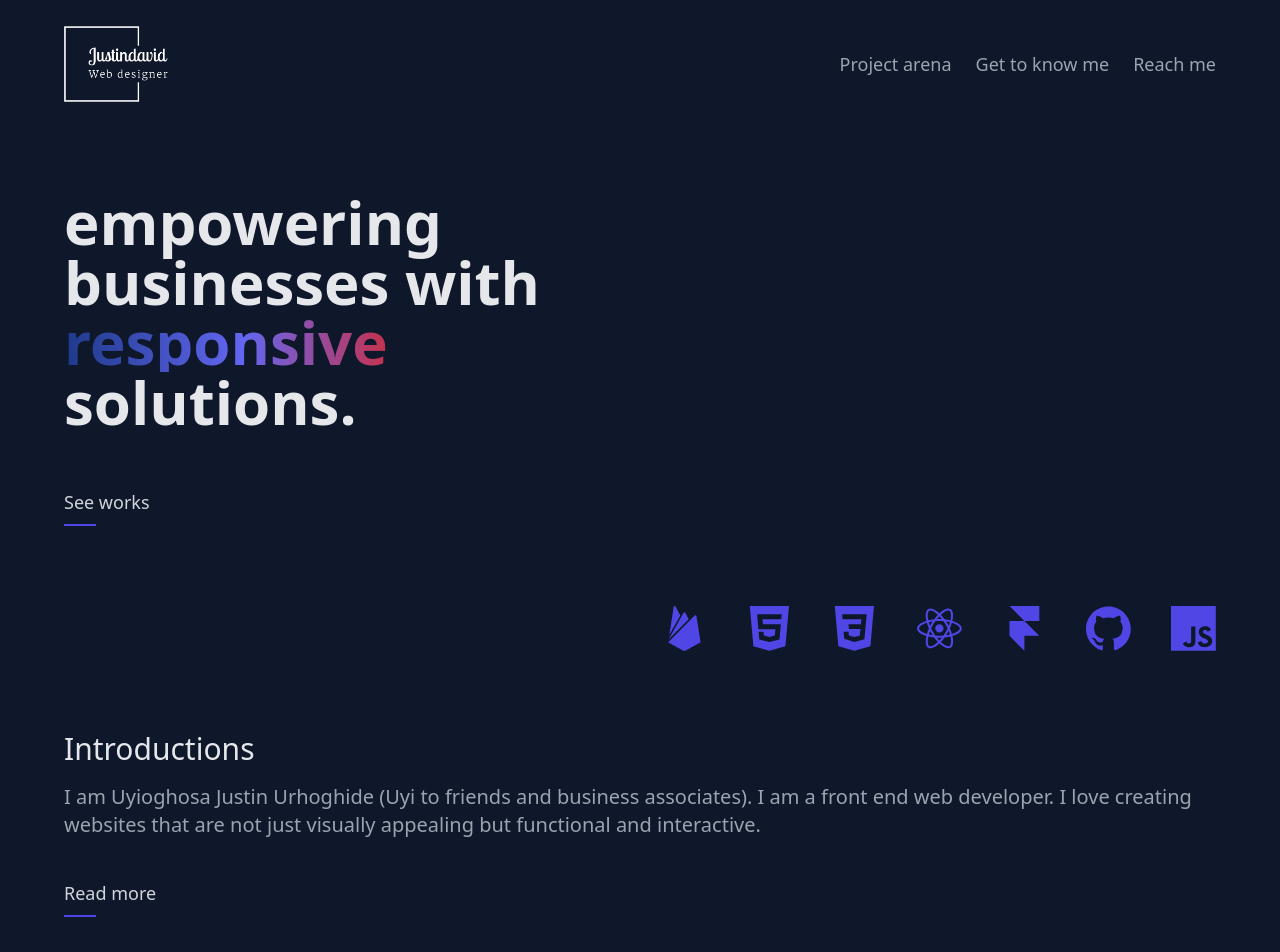
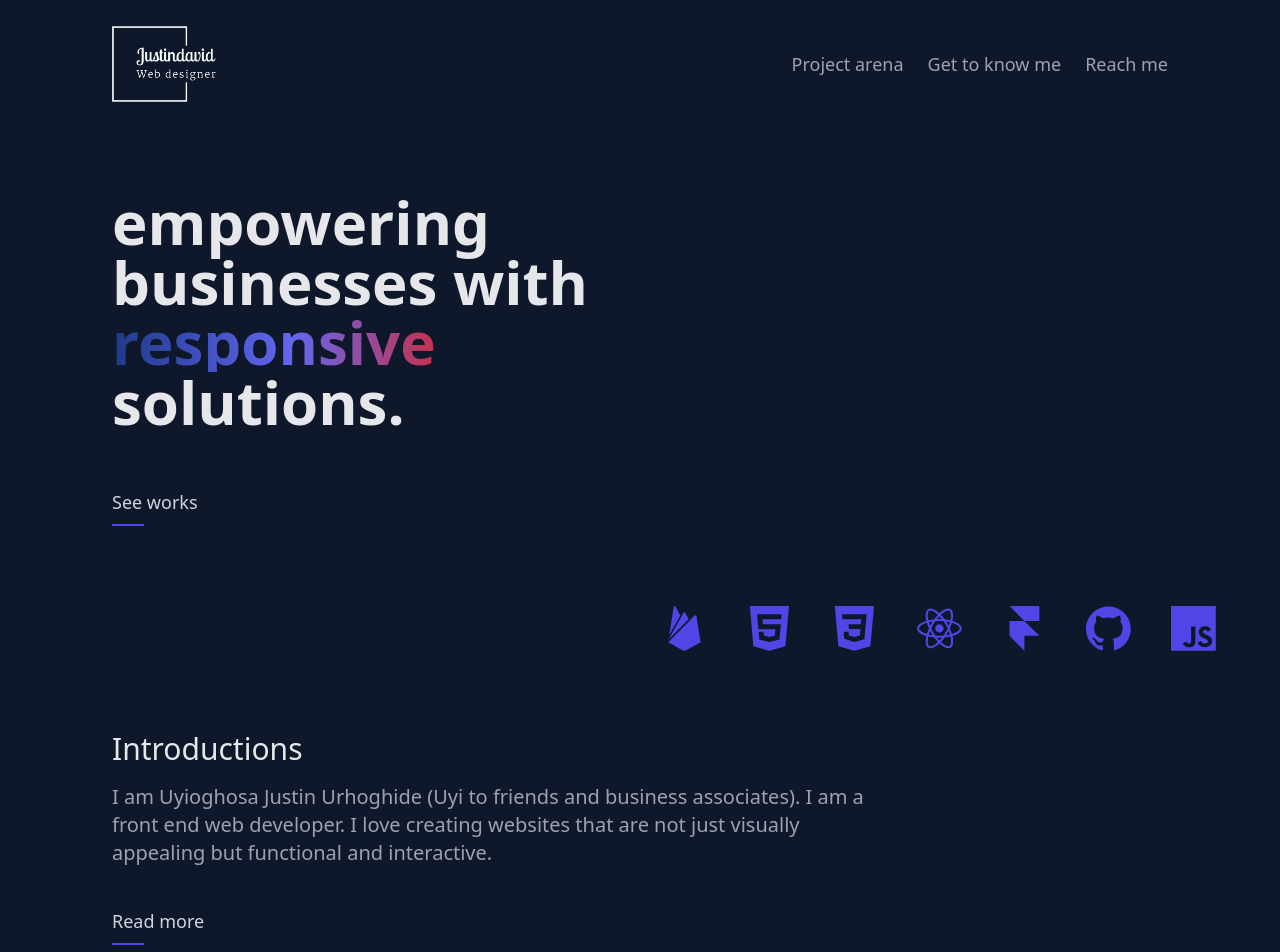
Before and after one commit to Uyimolo/my-react-portfolio, a React (Vite) app: page / in a window 1280 px wide. Shown: the top 952 px of the page. Built offline with nearby package versions, Linux system fonts and the light colour scheme.

Commit message:
set padding for very large screens and also set max width of rootLayout to 1500px

```diff
--- a/src/components/About.jsx
+++ b/src/components/About.jsx
@@ -2,9 +2,9 @@ import MildCta from "./MildCta";
 
 const About = () => {
   return (
-    <section className="px-6 md:px-16 flex flex-col space-y-4 h-full">
+    <section className="px-6 flex flex-col space-y-4 h-full md:px-16 xl:px-28">
       <h2 className="text-2xl text-gray-200 lg:text-3xl">Introductions</h2>
-      <p className="text-gray-400 md:max-w-2xl lg:max-w-full lg:text-xl">
+      <p className="text-gray-400 md:max-w-2xl lg:max-w-3xl lg:text-xl">
         I am Uyioghosa Justin Urhoghide (Uyi to friends and business
         associates). I am a front end web developer. I love creating websites
         that are not just visually appealing but functional and interactive.
--- a/src/components/Header.jsx
+++ b/src/components/Header.jsx
@@ -7,7 +7,7 @@ import Nav from "./Nav";
 const Header = ({ navActive, setNavActive }) => {
   return (
     <header
-      className={`px-6 py-6 flex justify-between relative w-screen lg:pr-0 lg:items-center md:px-16 `}
+      className={`px-6 py-6 flex justify-between relative w-full lg:pr-0 lg:items-center md:px-16 xl:px-28`}
     >
       <Logo />
       <Nav navActive={navActive} setNavActive={setNavActive} />
--- a/src/components/Landing.jsx
+++ b/src/components/Landing.jsx
@@ -3,7 +3,7 @@ import MildCta from "./MildCta";
 // import landingImage from "../images/landingImage3.svg";
 const Landing = () => {
   return (
-    <section className="flex flex-col space-y-6 px-6 pt-4 md:px-16 ">
+    <section className="flex flex-col space-y-6 px-6 pt-4 md:px-16 xl:px-28">
         {/* TypewriterHome handles typewriter effect on homepage lol */}
         <h1 className="text-[45px] leading-[1.1] text-gray-200 font-bold max-w-sm mt-6  mb-8 md:text-left md:text-5xl md:max-w-lg md:mb-8  lg:mt-12 md:max-w-xl lg:text-6xl">
           empowering businesses with <TypewriterHome />
--- a/src/components/Nav.jsx
+++ b/src/components/Nav.jsx
@@ -48,25 +48,24 @@ const Nav = ({ navActive, setNavActive }) => {
       }
     : {
         open: {
-          opacity: [0,0.1,0.3,0.5,0.8,1],
+          opacity: [0, 0.1, 0.3, 0.5, 0.8, 1],
           // x : 0
         },
 
         closed: {
-          opacity: [1,0.8,0.5,0.3,0.1,0],
+          opacity: [1, 0.8, 0.5, 0.3, 0.1, 0],
           // x: "100%"
         },
       };
 
-  const navItems = ["Project arena", "Get to know me", "Reach me"]
-
+  const navItems = ["Project arena", "Get to know me", "Reach me"];
 
   return (
     <motion.nav
       animate={navActive ? "open" : "closed"}
       variants={navVariants}
       initial={false}
-      className={`flex flex-col absolute justify-center space-y-6 items-center left-0 right-0 mx-auto bg-slate-950 to-red-900 w-full h-screen z-20 lg:relative lg:flex-row lg:shadow-none lg:pr-16 lg:py-0 lg:h-auto lg:bg-transparent lg:w-fit lg:items-center lg:space-y-0 lg:space-x-6 lg:mx-0 lg:border-none `}
+      className={`flex flex-col absolute justify-center space-y-6 items-center left-0 right-0 mx-auto bg-slate-950 to-red-900 w-full h-screen z-20 lg:relative lg:flex-row lg:shadow-none lg:pr-16 lg:py-0 lg:h-auto lg:bg-transparent lg:w-fit lg:items-center lg:space-y-0 lg:space-x-6 lg:mx-0 lg:border-none xl:pr-0`}
     >
       {/* iterate over navItems and display each nav and icon */}
       {navItems.map((navItem, index) => (
--- a/src/components/Projects.jsx
+++ b/src/components/Projects.jsx
@@ -38,7 +38,7 @@ const Projects = () => {
     },
   ];
   return (
-    <section className="w-full h-full px-6 flex flex-col space-y-12 md:px-16 md:space-y-20">
+    <section className="w-full h-full px-6 flex flex-col space-y-12 md:px-16 md:space-y-20 xl:px-28">
       <h2 className="text-2xl text-gray-200 lg:text-3xl">Projects</h2>
       {/* project */}
       {projectList.map((project, index) => (
--- a/src/layouts/RootLayout.jsx
+++ b/src/layouts/RootLayout.jsx
@@ -13,10 +13,13 @@ const RootLayout = () => {
   //     }
   //   });
   return (
+    <div className="bg-slate-900">
       <div
         ref={bodyRef}
         className={`bg-slate-900  overflow-hidden ${
-        navActive ? "w-screen h-screen" : "w-full min-h-screen"
+          navActive
+            ? "w-screen h-screen"
+            : "w-full min-h-screen xl:max-w-[1500px] xl:mx-auto"
         }`}
       >
         <Header navActive={navActive} setNavActive={setNavActive} />
@@ -25,7 +28,7 @@ const RootLayout = () => {
           <Outlet />
         </>
 
-      <footer className=" px-6 py-6 border-t border-gray-700 space-x-6 flex justify-between md:px-16">
+        <footer className=" px-6 py-6 border-t border-gray-700 space-x-6 flex justify-between md:px-16 ">
           <Logo />
           <div className="flex flex-wrap text-gray-300 items-center md:max-w-xl  lg:text-lg">
             <Link to="https://twitter.com/uyimolo247" className="pr-2">
@@ -43,6 +46,7 @@ const RootLayout = () => {
           </div>
         </footer>
       </div>
+    </div>
   );
 };
 
```
Lines whose indentation alone changed are shown as unchanged.
